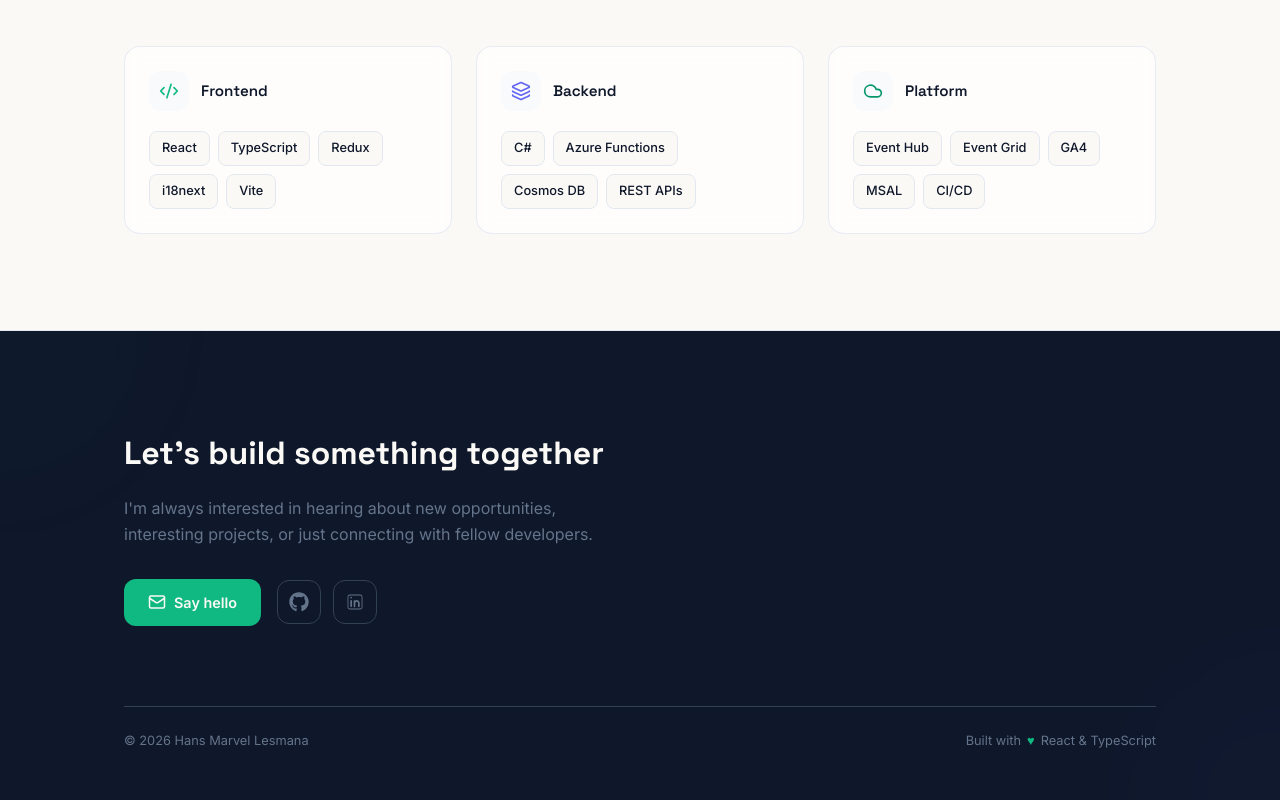
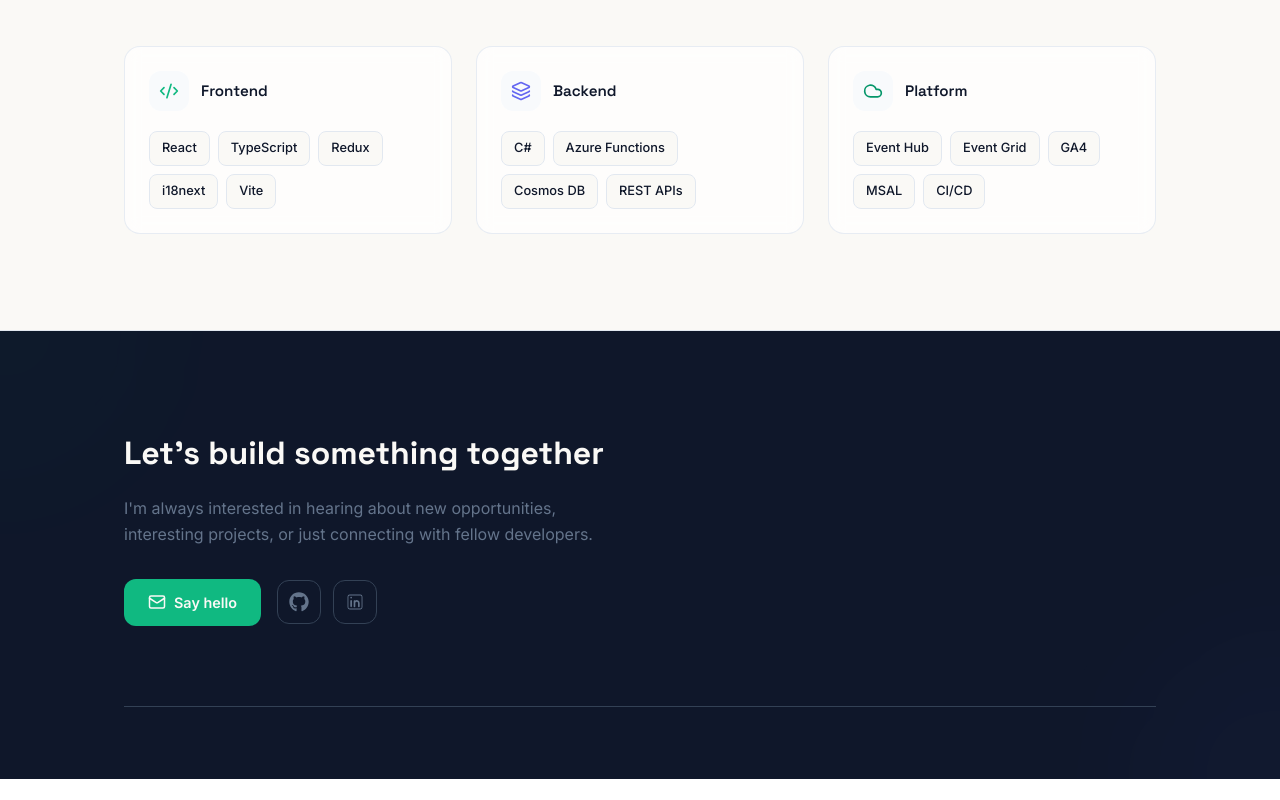
Before and after one commit to HmmmAha/portfolio, a React (Vite) app: page / in a window 1280 px wide. Shown: the part 3105-3905 px from the top of the page. After the commit the page ends 3884 px from the top, so only its background shows below. Built offline with nearby package versions, Linux system fonts and the light colour scheme.

Commit message:
feat: remove unwanted animations and sections

```diff
--- a/src/components/sections/Contact.tsx
+++ b/src/components/sections/Contact.tsx
@@ -66,12 +66,6 @@
         </AnimatedSection>
 
         <div className="mt-20 flex items-center justify-between border-t border-line-dark pt-6 text-[0.8rem] text-muted">
-          <p>© {new Date().getFullYear()} {name}</p>
-          <p className="flex items-center gap-1.5">
-            Built with
-            <span className="text-signal">♥</span>
-            React & TypeScript
-          </p>
         </div>
       </div>
     </footer>
--- a/src/components/sections/TechStack.tsx
+++ b/src/components/sections/TechStack.tsx
@@ -35,7 +35,7 @@
                   {group.items.map((item) => (
                     <motion.span
                       key={item}
-                      className="cursor-default rounded-lg border border-line bg-paper px-3 py-1.5 text-[0.8rem] font-medium text-ink transition-colors duration-200 hover:border-signal/40 hover:bg-signal/5 hover:text-signal-dark"
+                      className="cursor-default rounded-lg border border-line bg-paper px-3 py-1.5 text-[0.8rem] font-medium text-ink"
                     >
                       {item}
                     </motion.span>
```
